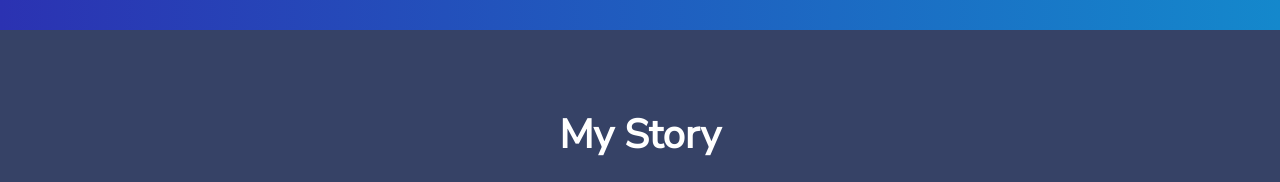
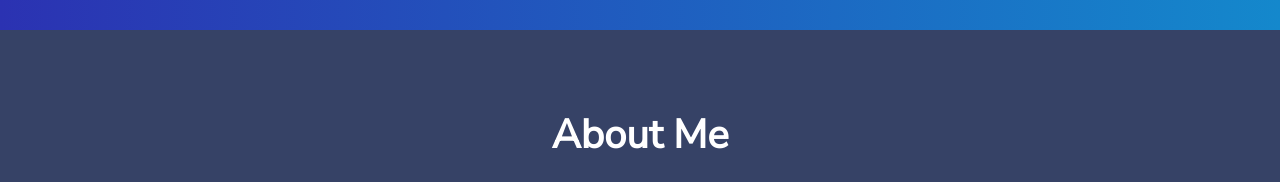
Before and after one commit to VISHAL662004/my-Portfolio, a plain HTML site: page index.html in a window 1280 px wide. Shown: the part 770-952 px from the top of the page. Drawn offline with nearby package versions, Linux system fonts and the light colour scheme.

Commit message:
about me

```diff
--- a/index.html
+++ b/index.html
@@ -63,7 +63,7 @@
     <section id="about">
       <!-- User Introduction-->
       <div class="user-details">
-        <h1 style="color: white;">My Story</h1>
+        <h1 style="color: white;">About Me</h1>
         <picture>
           <source
             type="image/webp"
```
Also changed, not shown: My-Alternate-Portfolio-Website.jpg (deleted).
